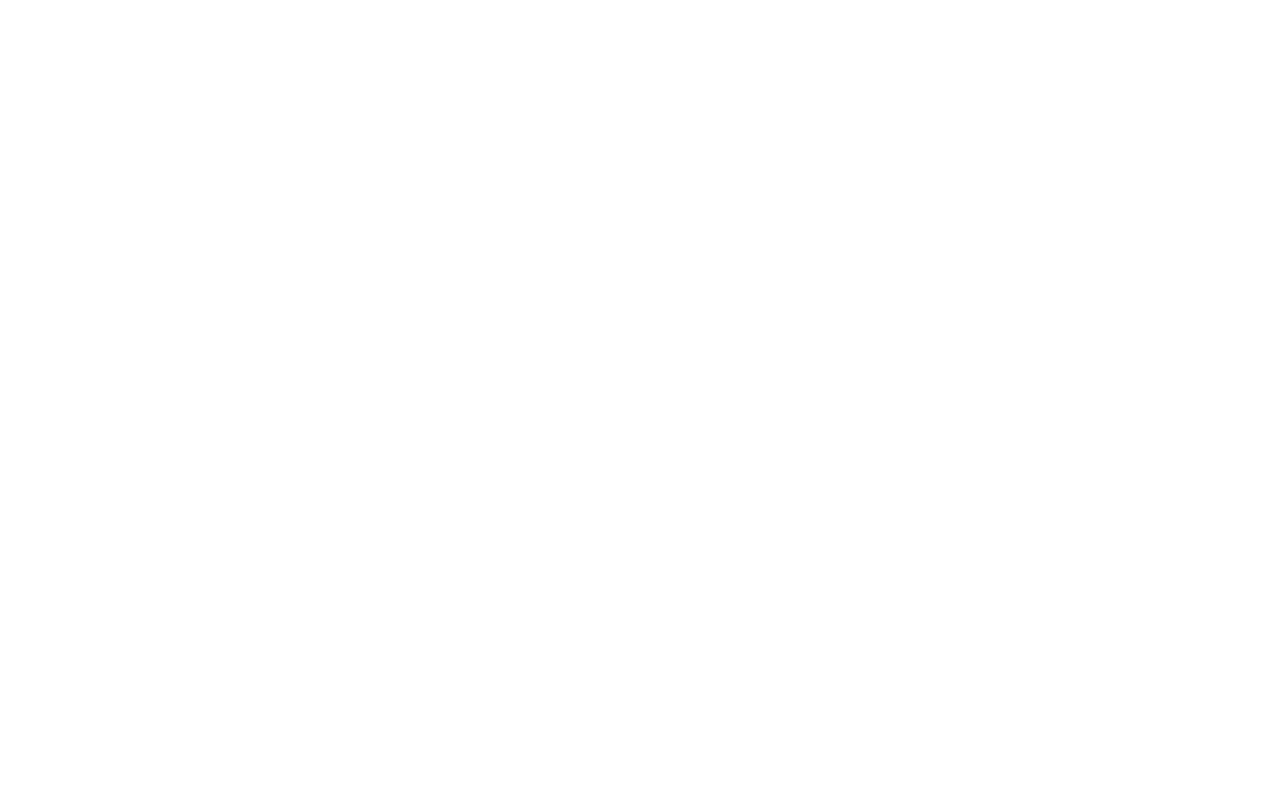
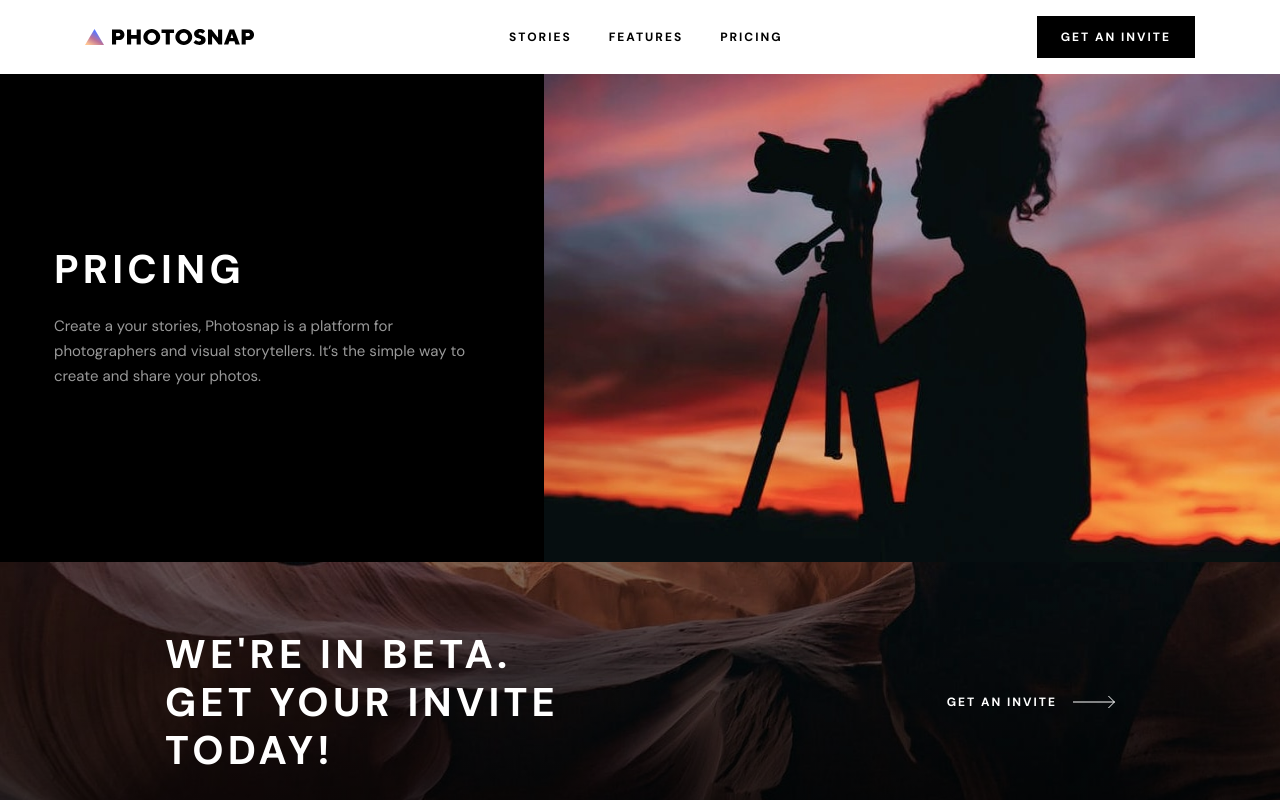
Before and after one commit to Inithar/Photosnap, a React (Vite) app: page /pricing in a window 1280 px wide. Before the commit this address had no page. Shown: the top 800 px of the page. Built offline with nearby package versions, Linux system fonts and the light colour scheme.

Commit message:
added basic structure to pricing page

```diff
--- a/src/App.tsx
+++ b/src/App.tsx
@@ -6,6 +6,7 @@
 import Home from './components/pages/Home';
 import Stories from './components/pages/Stories';
 import Features from './components/pages/Features';
+import Pricing from './components/pages/Pricing';
 
 const App = () => (
   <BrowserRouter>
@@ -14,6 +15,7 @@
         <Route index element={<Home />} />
         <Route path="stories" element={<Stories />} />
         <Route path="features" element={<Features />} />
+        <Route path="pricing" element={<Pricing />} />
       </Route>
     </Routes>
   </BrowserRouter>
--- a/src/components/pages/Features/index.tsx
+++ b/src/components/pages/Features/index.tsx
@@ -7,8 +7,7 @@
 import InfoBox from '../../organisms/InfoBox';
 import Beta from '../../organisms/Beta';
 
-const Features = () => {
-  return (
+const Features = () => (
   <Wrapper className={styles.wrapper}>
     <header>
       <InfoBox {...header} theme="dark" variant="right" imgShadow />
@@ -29,6 +28,5 @@
     </main>
   </Wrapper>
 );
-};
 
 export default Features;
--- /dev/null
+++ b/src/components/pages/Pricing/index.tsx
@@ -0,0 +1,23 @@
+import styles from './Pricing.styles.scss';
+import { header } from '../../../data/pricing.json';
+
+import Wrapper from '../../atoms/Wrapper';
+import InfoBox from '../../organisms/InfoBox';
+import Beta from '../../organisms/Beta';
+
+const Pricing = () => (
+  <Wrapper>
+    <header>
+      <InfoBox {...header} theme="dark" variant="right" />
+    </header>
+    <main>
+      <section></section>
+      <section></section>
+      <section>
+        <Beta />
+      </section>
+    </main>
+  </Wrapper>
+);
+
+export default Pricing;
--- /dev/null
+++ b/src/data/pricing.json
@@ -0,0 +1,8 @@
+{
+  "header": {
+    "src": "./assets/pricing/desktop/hero.jpg",
+    "alt": "woman with a camera against a beautiful landscape",
+    "heading": "Pricing",
+    "text": "Create a your stories, Photosnap is a platform for photographers and visual storytellers. It’s the simple way to create and share your photos."
+  }
+}
```
Also changed, not shown: src/components/pages/Pricing/Pricing.styles.scss (added). Lines whose indentation alone changed are shown as unchanged.
